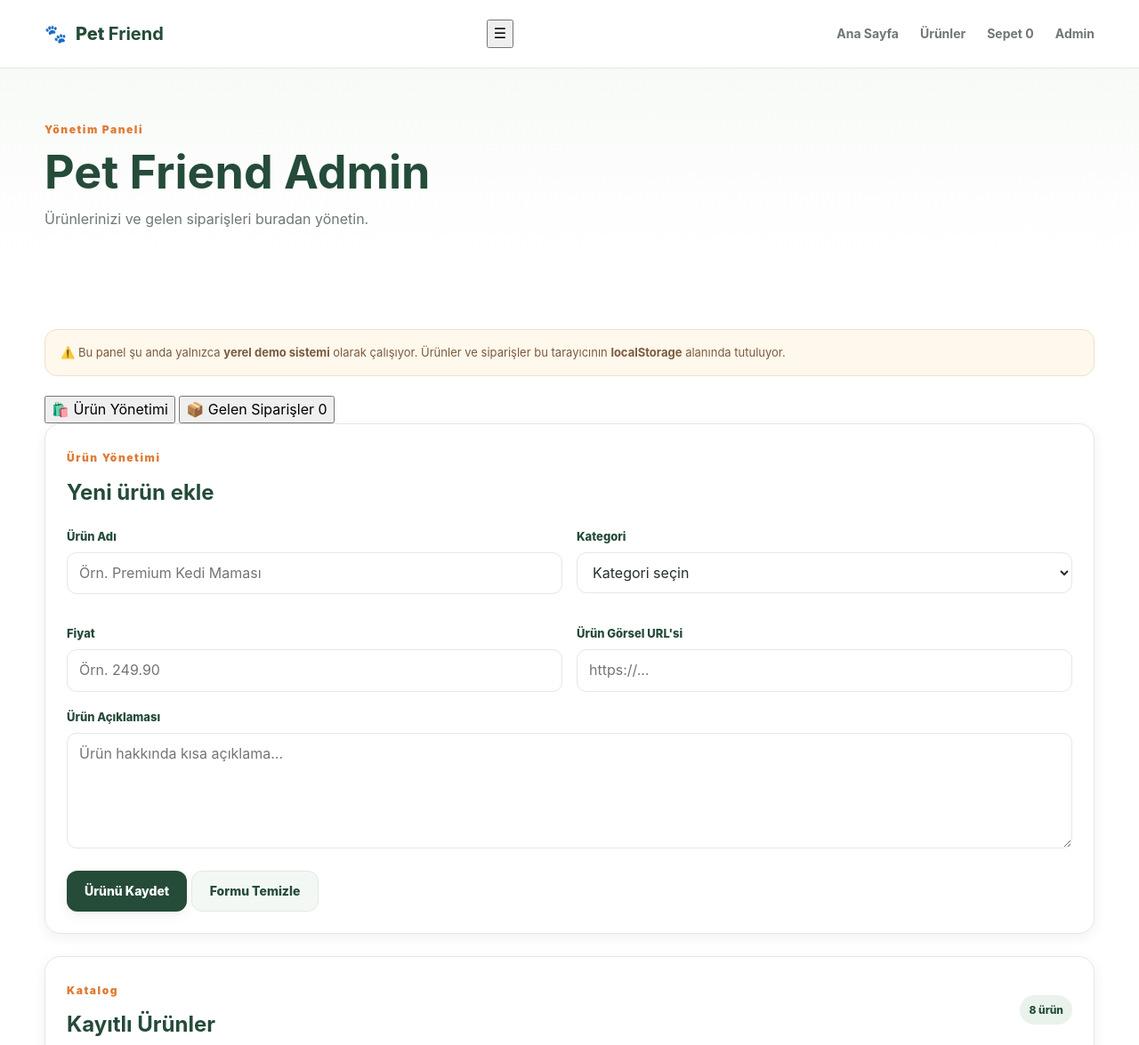
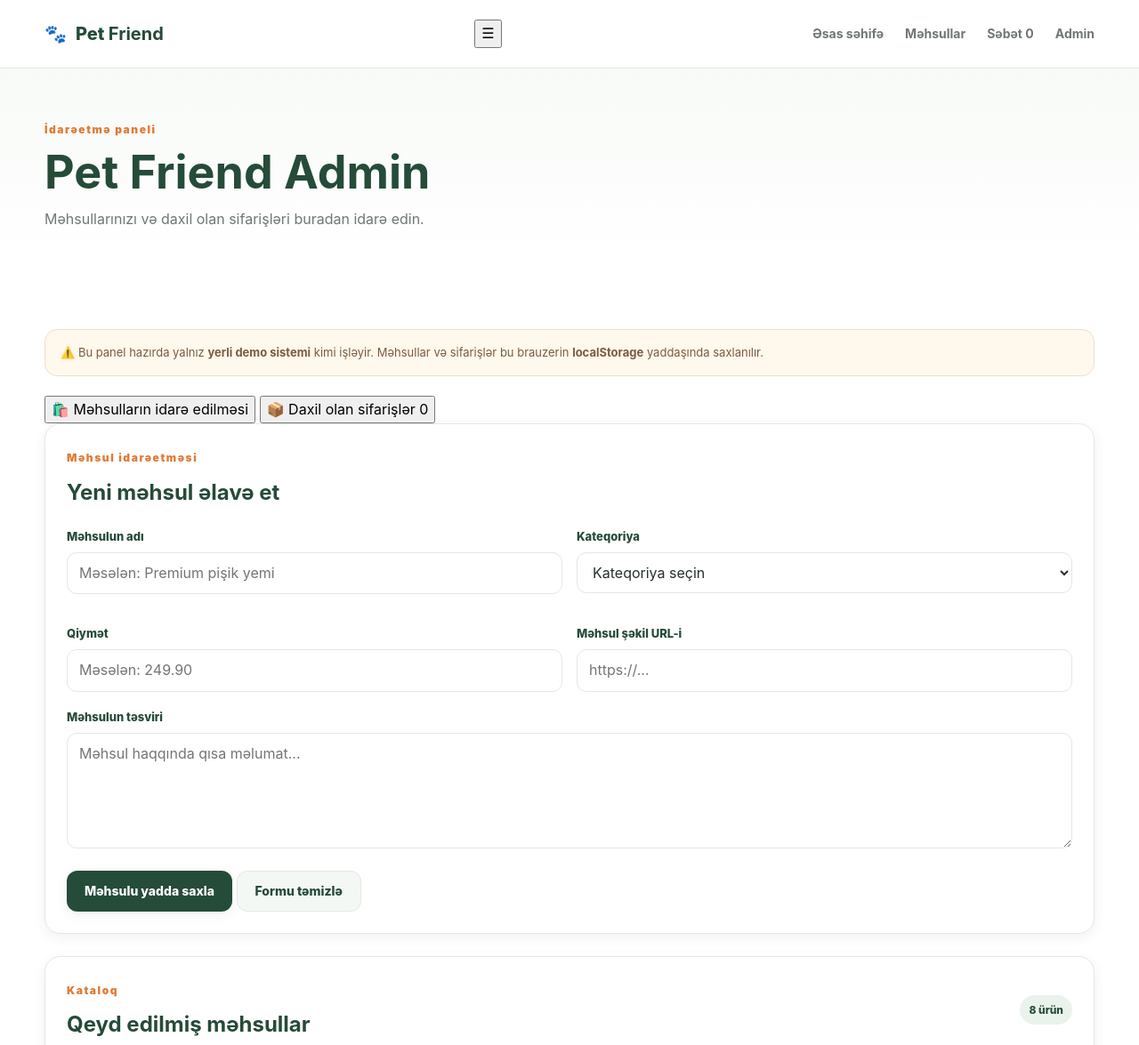
Before and after one commit to fdhwkng/petfriend, a plain HTML site: page admin.html in a window 1280 px wide. Shown: the top 1175 px of the page at 89% size. Drawn offline with Linux system fonts and the light colour scheme.

Commit message:
Change admin panel language to Azerbaijani
Updated the language of the admin panel from Turkish to Azerbaijani.

```diff
--- a/admin.html
+++ b/admin.html
@@ -1,5 +1,5 @@
 <!DOCTYPE html>
-<html lang="tr">
+<html lang="az">
 
 <head>
     <meta charset="UTF-8" />
@@ -22,11 +22,10 @@
     />
 </head>
 
-
 <body>
 
     <!-- =====================================================
-         HEADER
+         BAŞLIQ
          ===================================================== -->
 
     <header class="site-header">
@@ -53,7 +52,7 @@
                 type="button"
                 class="menu-toggle"
                 id="menuToggle"
-                aria-label="Menüyü aç/kapat"
+                aria-label="Menyunu aç/bağla"
                 aria-expanded="false"
             >
                 ☰
@@ -66,15 +65,15 @@
             >
 
                 <a href="index.html">
-                    Ana Sayfa
+                    Əsas səhifə
                 </a>
 
                 <a href="products.html">
-                    Ürünler
+                    Məhsullar
                 </a>
 
                 <a href="cart.html">
-                    Sepet
+                    Səbət
                     <span
                         class="cart-badge"
                         id="cartCount"
@@ -98,7 +97,7 @@
 
 
     <!-- =====================================================
-         ANA ALAN
+         ƏSAS SAHƏ
          ===================================================== -->
 
     <main>
@@ -108,7 +107,7 @@
             <div class="container">
 
                 <span class="eyebrow">
-                    Yönetim Paneli
+                    İdarəetmə paneli
                 </span>
 
                 <h1>
@@ -116,7 +115,7 @@
                 </h1>
 
                 <p>
-                    Ürünlerinizi ve gelen siparişleri buradan yönetin.
+                    Məhsullarınızı və daxil olan sifarişləri buradan idarə edin.
                 </p>
 
             </div>
@@ -130,24 +129,24 @@
 
 
                 <!-- =================================================
-                     UYARI
+                     XƏBƏRDARLIQ
                      ================================================= -->
 
                 <div class="admin-warning">
 
-                    ⚠️ Bu panel şu anda yalnızca
-                    <strong>yerel demo sistemi</strong>
-                    olarak çalışıyor.
+                    ⚠️ Bu panel hazırda yalnız
+                    <strong>yerli demo sistemi</strong>
+                    kimi işləyir.
 
-                    Ürünler ve siparişler bu tarayıcının
+                    Məhsullar və sifarişlər bu brauzerin
                     <strong>localStorage</strong>
-                    alanında tutuluyor.
+                    yaddaşında saxlanılır.
 
                 </div>
 
 
                 <!-- =================================================
-                     ADMİN SEKMELERİ
+                     ADMİN SEKMƏLƏRİ
                      ================================================= -->
 
                 <div class="admin-tabs">
@@ -157,7 +156,7 @@
                         class="admin-tab active"
                         data-admin-tab="products"
                     >
-                        🛍️ Ürün Yönetimi
+                        🛍️ Məhsulların idarə edilməsi
                     </button>
 
 
@@ -166,7 +165,7 @@
                         class="admin-tab"
                         data-admin-tab="orders"
                     >
-                        📦 Gelen Siparişler
+                        📦 Daxil olan sifarişlər
 
                         <span
                             class="admin-tab-badge"
@@ -181,7 +180,7 @@
 
 
                 <!-- =================================================
-                     ÜRÜN YÖNETİMİ
+                     MƏHSUL İDARƏETMƏSİ
                      ================================================= -->
 
                 <section
@@ -191,7 +190,7 @@
 
 
                     <!-- ================================
-                         ÜRÜN EKLE / DÜZENLE
+                         MƏHSUL ƏLAVƏ ET / REDAKTƏ ET
                          ================================ -->
 
                     <div class="admin-card">
@@ -201,11 +200,11 @@
                             <div>
 
                                 <span class="eyebrow">
-                                    Ürün Yönetimi
+                                    Məhsul idarəetməsi
                                 </span>
 
                                 <h2>
-                                    Yeni ürün ekle
+                                    Yeni məhsul əlavə et
                                 </h2>
 
                             </div>
@@ -218,7 +217,7 @@
                             class="admin-product-form"
                         >
 
-                            <!-- Gizli ürün ID -->
+                            <!-- Gizli məhsul ID -->
                             <input
                                 type="hidden"
                                 id="productId"
@@ -229,13 +228,13 @@
                             <div class="form-grid">
 
 
-                                <!-- Ürün adı -->
+                                <!-- Məhsul adı -->
                                 <div class="form-group">
 
                                     <label
                                         for="productName"
                                     >
-                                        Ürün Adı
+                                        Məhsulun adı
                                     </label>
 
                                     <input
@@ -243,20 +242,20 @@
                                         id="productName"
                                         name="name"
                                         class="form-input"
-                                        placeholder="Örn. Premium Kedi Maması"
+                                        placeholder="Məsələn: Premium pişik yemi"
                                         required
                                     />
 
                                 </div>
 
 
-                                <!-- Kategori -->
+                                <!-- Kateqoriya -->
                                 <div class="form-group">
 
                                     <label
                                         for="productCategory"
                                     >
-                                        Kategori
+                                        Kateqoriya
                                     </label>
 
                                     <select
@@ -267,27 +266,27 @@
                                     >
 
                                         <option value="">
-                                            Kategori seçin
+                                            Kateqoriya seçin
                                         </option>
 
-                                        <option value="Mama">
-                                            Mama
+                                        <option value="Yem">
+                                            Yem
                                         </option>
 
-                                        <option value="Vitamin & İlaç">
-                                            Vitamin & İlaç
+                                        <option value="Vitamin və dərman">
+                                            Vitamin və dərman
                                         </option>
 
                                         <option value="Aksesuar">
                                             Aksesuar
                                         </option>
 
-                                        <option value="Kedi Ürünleri">
-                                            Kedi Ürünleri
+                                        <option value="Pişik məhsulları">
+                                            Pişik məhsulları
                                         </option>
 
-                                        <option value="Köpek Ürünleri">
-                                            Köpek Ürünleri
+                                        <option value="İt məhsulları">
+                                            İt məhsulları
                                         </option>
 
                                     </select>
@@ -295,13 +294,13 @@
                                 </div>
 
 
-                                <!-- Fiyat -->
+                                <!-- Qiymət -->
                                 <div class="form-group">
 
                                     <label
                                         for="productPrice"
                                     >
-                                        Fiyat
+                                        Qiymət
                                     </label>
 
                                     <input
@@ -309,7 +308,7 @@
                                         id="productPrice"
                                         name="price"
                                         class="form-input"
-                                        placeholder="Örn. 249.90"
+                                        placeholder="Məsələn: 249.90"
                                         min="0"
                                         step="0.01"
                                         required
@@ -318,13 +317,13 @@
                                 </div>
 
 
-                                <!-- Görsel -->
+                                <!-- Şəkil -->
                                 <div class="form-group">
 
                                     <label
                                         for="productImage"
                                     >
-                                        Ürün Görsel URL'si
+                                        Məhsul şəkil URL-i
                                     </label>
 
                                     <input
@@ -341,20 +340,20 @@
                             </div>
 
 
-                            <!-- Açıklama -->
+                            <!-- Təsvir -->
                             <div class="form-group">
 
                                 <label
                                     for="productDescription"
                                 >
-                                    Ürün Açıklaması
+                                    Məhsulun təsviri
                                 </label>
 
                                 <textarea
                                     id="productDescription"
                                     name="description"
                                     class="form-input textarea"
-                                    placeholder="Ürün hakkında kısa açıklama..."
+                                    placeholder="Məhsul haqqında qısa məlumat..."
                                     required
                                 ></textarea>
 
@@ -367,7 +366,7 @@
                                     type="submit"
                                     class="btn btn-primary"
                                 >
-                                    Ürünü Kaydet
+                                    Məhsulu yadda saxla
                                 </button>
 
 
@@ -376,7 +375,7 @@
                                     class="btn btn-secondary"
                                     id="cancelProductEdit"
                                 >
-                                    Formu Temizle
+                                    Formu təmizlə
                                 </button>
 
                             </div>
@@ -387,7 +386,7 @@
 
 
                     <!-- ================================
-                         KAYITLI ÜRÜNLER
+                         QEYD EDİLMİŞ MƏHSULLAR
                          ================================ -->
 
                     <div class="admin-card">
@@ -397,11 +396,11 @@
                             <div>
 
                                 <span class="eyebrow">
-                                    Katalog
+                                    Kataloq
                                 </span>
 
                                 <h2>
-                                    Kayıtlı Ürünler
+                                    Qeyd edilmiş məhsullar
                                 </h2>
 
                             </div>
@@ -411,7 +410,7 @@
                                 class="count-badge"
                                 id="adminProductCount"
                             >
-                                0 ürün
+                                0 məhsul
                             </span>
 
                         </div>
@@ -429,7 +428,7 @@
 
 
                 <!-- =================================================
-                     SİPARİŞLER
+                     SİFARİŞLƏR
                      ================================================= -->
 
                 <section
@@ -445,11 +444,11 @@
                             <div>
 
                                 <span class="eyebrow">
-                                    Sipariş Yönetimi
+                                    Sifarişlərin idarə edilməsi
                                 </span>
 
                                 <h2>
-                                    Gelen Siparişler
+                                    Daxil olan sifarişlər
                                 </h2>
 
                             </div>
@@ -459,7 +458,7 @@
                                 class="count-badge"
                                 id="adminOrdersBadge"
                             >
-                                0 sipariş
+                                0 sifariş
                             </span>
 
                         </div>
@@ -484,7 +483,7 @@
 
 
     <!-- =====================================================
-         FOOTER
+         ALT HİSSƏ
          ===================================================== -->
 
     <footer class="site-footer">
@@ -510,7 +509,7 @@
 
 
                 <p>
-                    Evcil dostlarınız için sevgiyle seçilmiş ürünler.
+                    Ev heyvanlarınız üçün sevgi ilə seçilmiş məhsullar.
                 </p>
 
             </div>
@@ -523,11 +522,11 @@
                 </h4>
 
                 <a href="products.html">
-                    Tüm Ürünler
+                    Bütün məhsullar
                 </a>
 
-                <a href="products.html?category=Mama">
-                    Mama
+                <a href="products.html?category=Yem">
+                    Yem
                 </a>
 
                 <a href="products.html?category=Aksesuar">
@@ -540,19 +539,19 @@
             <div>
 
                 <h4>
-                    Yönetim
+                    İdarəetmə
                 </h4>
 
                 <a href="admin.html">
-                    Admin Paneli
+                    Admin paneli
                 </a>
 
                 <a href="cart.html">
-                    Sepet
+                    Səbət
                 </a>
 
                 <a href="checkout.html">
-                    Sipariş Tamamla
+                    Sifarişi tamamla
                 </a>
 
             </div>
@@ -561,11 +560,11 @@
             <div>
 
                 <h4>
-                    Ödeme
+                    Ödəniş
                 </h4>
 
                 <p>
-                    💵 Yalnızca kapıda nakit ödeme
+                    💵 Yalnız qapıda nağd ödəniş
                 </p>
 
             </div>
@@ -580,7 +579,7 @@
             Pet Friend.
 
             <span>
-                Demo e-ticaret projesi.
+                Demo e-ticarət layihəsi.
             </span>
 
         </div>
```
